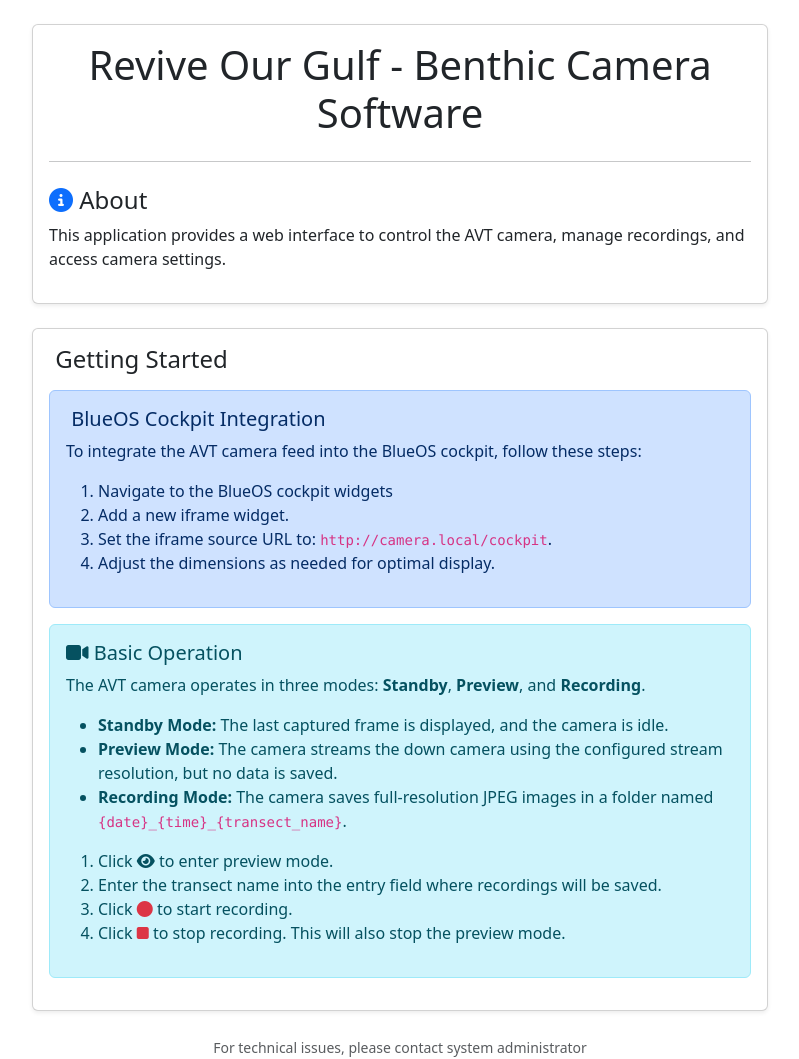
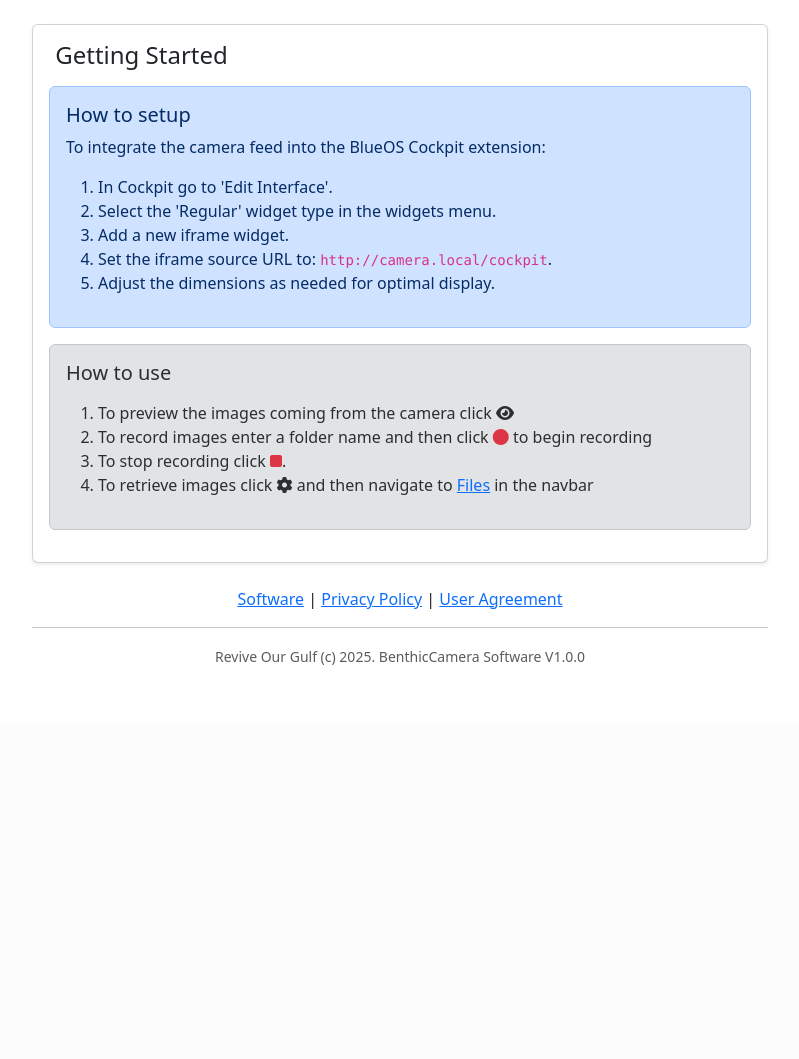
Before and after one commit to Revive-Our-Gulf/avt-camera, a Flask app: page / in a window 1280 px wide. Shown: the part 76-1135 px from the top of the page, without its empty margins (240-1039 px from the left). After the commit the page ends 741 px from the top, so only its background shows below. Run offline with Flask 3, Linux system fonts and the light colour scheme; some libraries are stand-ins or nearby versions.

Commit message:
Improved home page info

```diff
--- a/app/templates/index.html
+++ b/app/templates/index.html
@@ -7,52 +7,56 @@
 <div class="container my-4">
     <div class="row">
         <div class="col-lg-8 mx-auto">
-            <div class="card shadow-sm mb-4">
+            <!-- <div class="card shadow-sm mb-4">
                 <div class="card-body">
                     <h1 class="text-center mb-4">Revive Our Gulf - Benthic Camera Software</h1>
-                    <hr>
-                    <div class="mt-4">
-                        <h4><i class="fa fa-info-circle text-primary"></i> About</h4>
-                        <p>
-                            This application provides a web interface to control the AVT camera, manage recordings, and access camera settings.
-                        </p>
-                    </div>
                 </div>
-            </div>
+            </div> -->
 
             <div class="card shadow-sm mb-4">
                 <div class="card-body">
-                    <h4><i class="fa fa-question-circle text-primary"></i> Getting Started</h4>
+                    <h4><i class="fa fa-question-circle"></i> Getting Started</h4>
                     <div class="alert alert-primary mt-3">
-                        <h5><i class="fa fa-plug"></i> BlueOS Cockpit Integration</h5>
+                        <h5>How to setup</h5>
                         <p>
-                            To integrate the AVT camera feed into the BlueOS cockpit, follow these steps:
+                            To integrate the camera feed into the BlueOS Cockpit extension:
                         </p>
                         <ol>
-                            <li>Navigate to the BlueOS cockpit widgets</li>
+                            <li>In Cockpit go to 'Edit Interface'.</li>
+                            <li>Select the 'Regular' widget type in the widgets menu.</li>
                             <li>Add a new iframe widget.</li>
                             <li>Set the iframe source URL to: <code>http://camera.local/cockpit</code>.</li>
                             <li>Adjust the dimensions as needed for optimal display.</li>
                         </ol>
                     </div>
-                    <div class="alert alert-info mt-3">
-                        <h5><i class="fa fa-video"></i> Basic Operation</h5>
-                        <p>
+                    <div class="alert alert-secondary mt-3">
+                        <h5></i>How to use</h5>
+                        <!-- <p>
                             The AVT camera operates in three modes: <strong>Standby</strong>, <strong>Preview</strong>, and <strong>Recording</strong>.
-                        </p>
-                        <ul>
+                        </p> -->
+                        <!-- <ul>
                             <li><strong>Standby Mode:</strong> The last captured frame is displayed, and the camera is idle.</li>
                             <li><strong>Preview Mode:</strong> The camera streams the down camera using the configured stream resolution, but no data is saved.</li>
                             <li><strong>Recording Mode:</strong> The camera saves full-resolution JPEG images in a folder named <code>{date}_{time}_{transect_name}</code>.</li>
-                        </ul>
+                        </ul> -->
                         <ol class="mt-3">
-                            <li>Click <i class="fa fa-eye"></i> to enter preview mode.</li>
-                            <li>Enter the transect name into the entry field where recordings will be saved.</li>
-                            <li>Click <i class="fa fa-circle text-danger"></i> to start recording.</li>
-                            <li>Click <i class="fa fa-stop text-danger"></i> to stop recording. This will also stop the preview mode.</li>
+                            <li>To preview the images coming from the camera click <i class="fa fa-eye"></i></li>
+                            <li>To record images enter a folder name and then click <i class="fa fa-circle text-danger"></i> to begin recording</li>
+                            <li>To stop recording click <i class="fa fa-stop text-danger"></i>.</li>
+                            <li>To retrieve images click <i class="fa fa-cog"></i> and then navigate to <a href="/files">Files</a> in the navbar</li>
                         </ol>
                     </div>
                 </div>
+            </div>
+
+            <div class="card-body text-center">
+                <a href="https://github.com/Revive-Our-Gulf/avt-camera" target="_blank">Software</a> |
+                <a href="" target="_blank">Privacy Policy</a> |
+                <a href="" target="_blank">User Agreement</a>
+            </div>
+            <hr>
+            <div class="text-center text-muted">
+                <small>Revive Our Gulf (c) 2025. BenthicCamera Software V1.0.0</small>
             </div>
 
             <!-- <div class="card shadow-sm mb-4">
@@ -108,9 +112,7 @@
                 </div>
             </div> -->
 
-            <div class="text-center mt-4 text-muted">
-                <small>For technical issues, please contact system administrator</small>
-            </div>
+
         </div>
     </div>
 </div>
```
